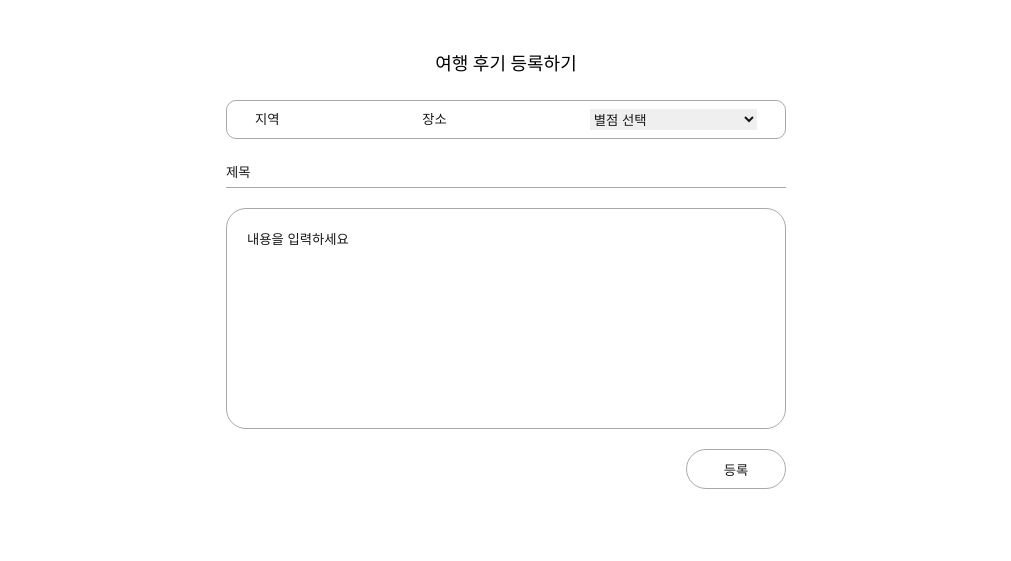
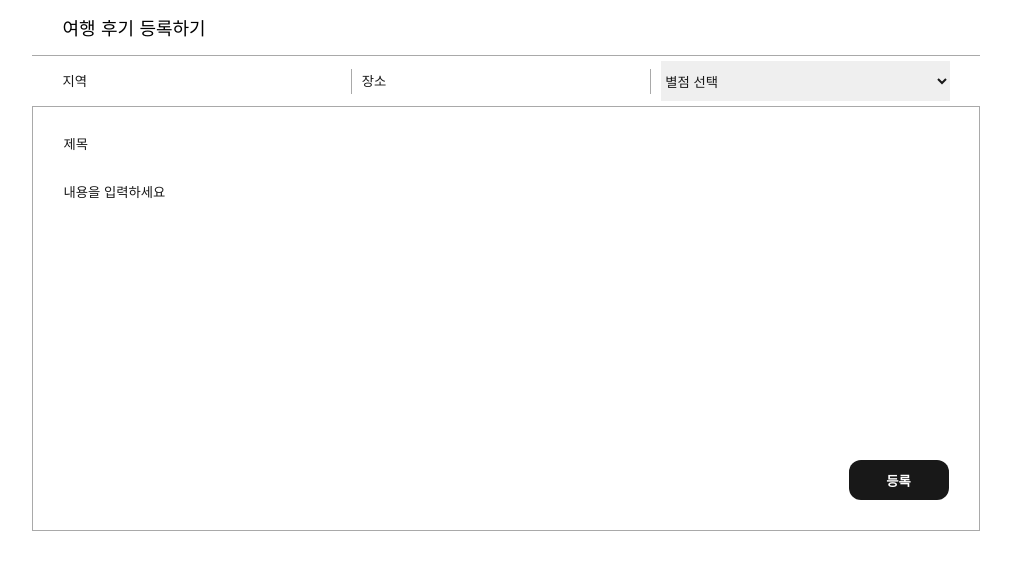
Before and after one commit to Ahnyeonil/GMO-project, a Flask app: template templates/postPage_team1.html in a window 1280 px wide. Shown: the part 314-875 px from the top of the page, without its empty margins (134-1145 px from the left). Before the commit the page ends 803 px from the top, so only its background shows below. Run offline with Flask 2, Linux system fonts and the light colour scheme; the template is opened without the code that fills it, so the values that code supplies are empty; some libraries are stand-ins or nearby versions.

Commit message:
finish css

```diff
--- a/static/postPage_team1.css
+++ b/static/postPage_team1.css
@@ -3,15 +3,11 @@
         --white-color: #FFFFFF;
         --black-color: #181818;
         --gray-light-color: #A9A9A9;
-
-      /*Size*/
-      --padding: 12px;
+        --blue-color: #79B2DF;
 
         /*Font Size*/
         --font-large: 55px;
-      --font-medium: 14px;
-      --font-small: 12px;
-      --font-micro: 10px;
+        --font-medium: 18px;
    }
 
     *{
@@ -70,67 +107,77 @@
         font-size: var(--font-large);
         font-weight: lighter;
         line-height: 55px;
-        background-image: url("https://blog.kakaocdn.net/dn/JynUC/btq7ntHTPpF/KERoadzbKaDKmtG2f2fXh0/img.jpg");
+   }
+
+    .page-dsc {
+        width: 100%;
+        height: 60px;
+
+        padding: 5px 0 0 7%;
+        margin-bottom: 5px;
+        border-bottom: solid 1px var(--gray-light-color);
+
+        display: flex;
+        justify-content: flex-start;
+        align-items: center;
+
+        font-family: 'Black Han Sans', sans-serif;
+        font-size: var(--font-medium);
     }
 
     .post-box {
-        background-color: var(--white-color);
-        /*border: solid 1px var(--gray-light-color);*/
-        border-radius: 20px;
-        margin:  10px auto 20px auto;
-        padding: 20px;
-        width: 80%;
+        width: 100%;
         height: 500px;
-        /*background-color: #181818;*/
+
         display: flex;
         flex-direction: column;
-    }
-
-    .post-box-header {
-        display: flex;
-        justify-content: flex-start;
+        justify-content: center;
         align-items: center;
-        margin: 20px auto 25px auto;
-        font-weight: lighter;
-        font-size: 18px;
     }
 
     .info {
         display: flex;
-        justify-content: center;
+        justify-content: space-between;
         align-items: center;
-        margin-bottom: 20px;
-        border: solid 1px var(--gray-light-color);
-        border-radius: 10px;
-        height: 60px;
+
+        width: 100%;
+        padding: 0 7%;
     }
 
     .city, .area, .star {
-        width: 30%;
-        /*flex: 1 1 30%;*/
+        width: 33%;
+        height: 40px;
+    }
+
+    select:hover {
+        cursor: pointer;
+    }
+
+    .v-line {
+        border-left : solid 1px var(--gray-light-color);
+        height : 25px;
+        margin-right: 10px;
     }
 
     .write {
-        /*background-color: cornsilk;*/
+        width: 86%;
+        height: 100%;
+        margin: 5px 0 30px 0;
+
         display: flex;
         flex-direction: column;
-        height: 100%;
+        border: solid 1px var(--gray-light-color);
     }
 
-    .title {
-        height: 40px;
-        margin-bottom: 20px;
-        border-bottom: solid 1px var(--gray-light-color);
+    .post-title {
+        padding: 30px 30px 0 30px;
+        width: 100%;
     }
 
-    .dsc {
+    .post-dsc {
+        width: 100%;
         height: 100%;
-        /*background-color: black;*/
-        border: solid 1px var(--gray-light-color);
-        border-radius: 20px;
-        padding: 20px;
-        margin-bottom: 20px;
-        /*color: white;*/
+        padding: 30px;
     }
 
     textarea {
@@ -151,24 +198,40 @@
     .submit {
         width: 100px;
         height: 40px;
-        border: solid 1px var(--gray-light-color);
-        border-radius: 20px;
-        background-color: var(--white-color);
+
+        background-color: var(--black-color);
+        margin: 0 30px 30px 0;
+
+        border: none;
+        border-radius: 12px;
+
+        color: var(--white-color);
+        font-weight: 700;
     }
 
     .submit:hover {
-        background-color: var(--black-color);
-        border: none;
-        color: var(--white-color);
         cursor: pointer;
+        background-color: var(--blue-color);
     }
 
-   select:hover {
-       cursor: pointer;
+    @media screen and (min-width: 1024px) {
+        body {
+            margin: 0 13%;
         }
 
-    @media screen and (min-width: 768px){
-        .post-box {
-            width: 600px;
+        .write {
+            width: 100%;
+        }
+
+        nav {
+            padding: 20px 0 15px 0;
+        }
+
+        .page-dsc {
+            padding: 5px 0 0 30px;
+        }
+
+        .info {
+            padding: 0 30px;
         }
     }
--- a/templates/postPage_team1.html
+++ b/templates/postPage_team1.html
@@ -22,8 +22,12 @@
             <span class="nav-title">GMO</span>
         </div>
         <div class="menu">
-            <span class="show">관광</span>
-            <span class="post">후기</span>
+            <div class="see-area">
+                <span>관광</span>
+            </div>
+            <div class="see-review">
+                <span>후기</span>
+            </div>
         </div>
     </nav>
 
@@ -32,16 +36,19 @@
         <span class="header-line-1">강원도로</span><span>마실올래?</span>
     </header>
 
+    <div class="page-dsc">
+            <span>여행 후기 등록하기</span>
+    </div>
+
 <!--Posting Area-->
     <div class="post-box">
-        <div class="post-box-header">
-            <span>여행 후기 등록하기</span>
-        </div>
         <div class="info">
             <input type="text" class="city" placeholder="지역">
+                <div class='v-line'></div>
                 <input type="text" class="area" placeholder="장소">
+                <div class='v-line'></div>
                 <select class="star">
-                <option selected> 별점 선택</option>
+                    <option selected>별점 선택</option>
                     <option value="1">⭐</option>
                     <option value="2">⭐⭐</option>
                     <option value="3">⭐⭐⭐</option>
@@ -50,13 +57,13 @@
                 </select>
         </div>
         <div class="write">
-            <input type="text" class="title" placeholder="제목">
-            <div class="dsc">
+            <input type="text" class="post-title" placeholder="제목">
+            <div class="post-dsc">
                 <textarea placeholder="내용을 입력하세요"></textarea>
-            </div>
             </div>
             <div class="submitArea">
                 <button class="submit">등록</button>
+            </div>
         </div>
     </div>
 
```
Also changed, not shown: other parts of static/postPage_team1.css (+49 -8 lines). Lines whose indentation alone changed are shown as unchanged.
